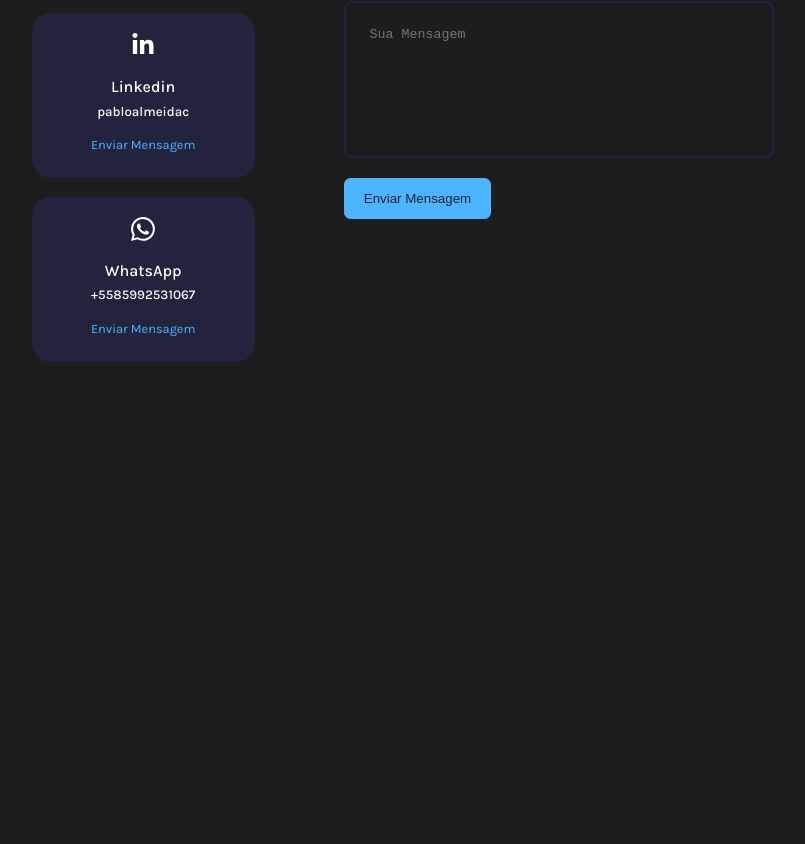
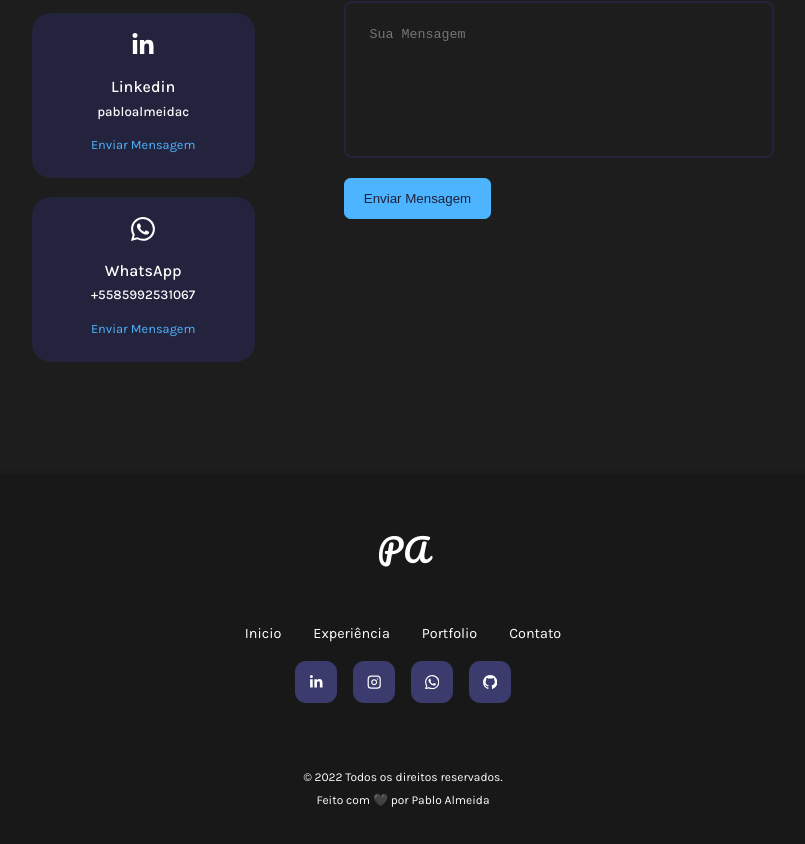
Before and after one commit to pabloalmeidac/pabloalmeidac.github.io, a React (Create React App) app: page / in a window 1280 px wide. Shown: the part 3363-4207 px from the top of the page, without its empty margins (237-1042 px from the left). Before the commit the page ends 3725 px from the top, so only its background shows below. Built offline with nearby package versions, Linux system fonts and the light colour scheme; no server answers.

Commit message:
feat: created footer

```diff
--- a/src/App.tsx
+++ b/src/App.tsx
@@ -1,4 +1,4 @@
-import { Menu, Intro, Experience, Portfolio, Contact } from './components';
+import { Menu, Intro, Experience, Portfolio, Contact, Footer } from './components';
 
 export const App = () => {
   return (
@@ -8,6 +8,7 @@ export const App = () => {
       <Experience />
       <Portfolio />
       <Contact />
+      <Footer />
     </>
   );
 };
--- /dev/null
+++ b/src/components/footer/Footer.jsx
@@ -0,0 +1,33 @@
+import './footer.css';
+import { FaLinkedinIn } from 'react-icons/fa';
+import { FiInstagram } from 'react-icons/fi';
+import {  BsWhatsapp, BsGithub } from 'react-icons/bs';
+
+export const Footer = () => {
+  return (
+    <footer>
+      <a href="#" className="footer__logo">PA</a>
+
+      <ul className="permalinks">
+        <li><a href="#">Inicio</a></li>
+        <li><a href="#experience">Experiência</a></li>
+        <li><a href="#portfolio">Portfolio</a></li>
+        <li><a href="#contact">Contato</a></li>
+      </ul>
+
+      <div className="footer__socials">
+        <a href="https://linkedin.com/in/pabloalmeidac" target="_blank" rel="noreferrer"><FaLinkedinIn /></a>
+        <a href="https://instagram.com/pabloalmeidac" target="_blank" rel="noreferrer"><FiInstagram /></a>
+        <a href="https://api.whatsapp.com/send?phone+5585992531067" target="_blank" rel="noreferrer"><BsWhatsapp /></a>
+        <a href="https://github.com/pabloalmeidac" target="_blank" rel="noreferrer"><BsGithub /></a>
+      </div>
+
+      <div className="footer__copyright">
+        <small>&copy; 2022 Todos os direitos reservados.</small>
+        <a href="https://linkedin.com/in/pabloalmeidac" target="_blank" rel="noreferrer">
+          <small>Feito com 🖤 por Pablo Almeida</small>
+        </a>
+      </div>
+    </footer>
+  );
+};
--- /dev/null
+++ b/src/components/footer/footer.css
@@ -0,0 +1,69 @@
+footer {
+  background: var(--color-black);
+  padding: 3rem 0;
+  text-align: center;
+  font-size: 0.9rem;
+  margin-top: 7rem;
+  box-shadow: 0 5px 15px rgb(0 0 0 / 35%);
+}
+
+footer a {
+  color: var(--color-white);
+}
+
+.footer__logo {
+  font-size: 2rem;
+  font-weight: 500;
+  font-family: Pacifico, cursive;
+  margin-bottom: 2rem;
+  display: inline-block;
+}
+
+.permalinks {
+  display: flex;
+  flex-wrap: wrap;
+  justify-content: center;
+  gap: 2rem;
+  margin: 0 auto 3rem;
+}
+
+.footer__socials {
+  display: flex;
+  justify-content: center;
+  gap: 1rem;
+  margin-bottom: 4rem;
+}
+
+.footer__socials a {
+  background: var(--color-navy-blue-variant);
+  color: var(--color-white);
+  padding: 0.8rem;
+  border-radius: 0.7rem;
+  display: flex;
+  border: 1px solid transparent;
+}
+
+.footer__socials a:hover {
+  background: transparent;
+  color: var(--color-white);
+  border-color: #1f1f38;
+}
+
+.footer__copyright {
+  margin-bottom: 4rem;
+  display: flex;
+  flex-direction: column;
+  color: var(--color-white);
+}
+
+/* ======================== MEDIA QUERIES (SMALL DEVICES) ======================== */
+@media screen and (max-width: 600px) {
+  .permalinks {
+    flex-direction: column;
+    gap: 1.5rem;
+  }
+
+  .footer__socials {
+    margin-bottom: 2.6rem;
+  }
+}
--- a/src/components/index.ts
+++ b/src/components/index.ts
@@ -3,5 +3,6 @@ import { Intro } from './intro/Intro';
 import { Experience } from './experience/Experience';
 import { Portfolio } from './portfolio/Portfolio';
 import { Contact } from './contact/Contact';
+import { Footer } from './footer/Footer';
 
-export { Menu, Intro, Experience, Portfolio, Contact };
+export { Menu, Intro, Experience, Portfolio, Contact, Footer };
```
